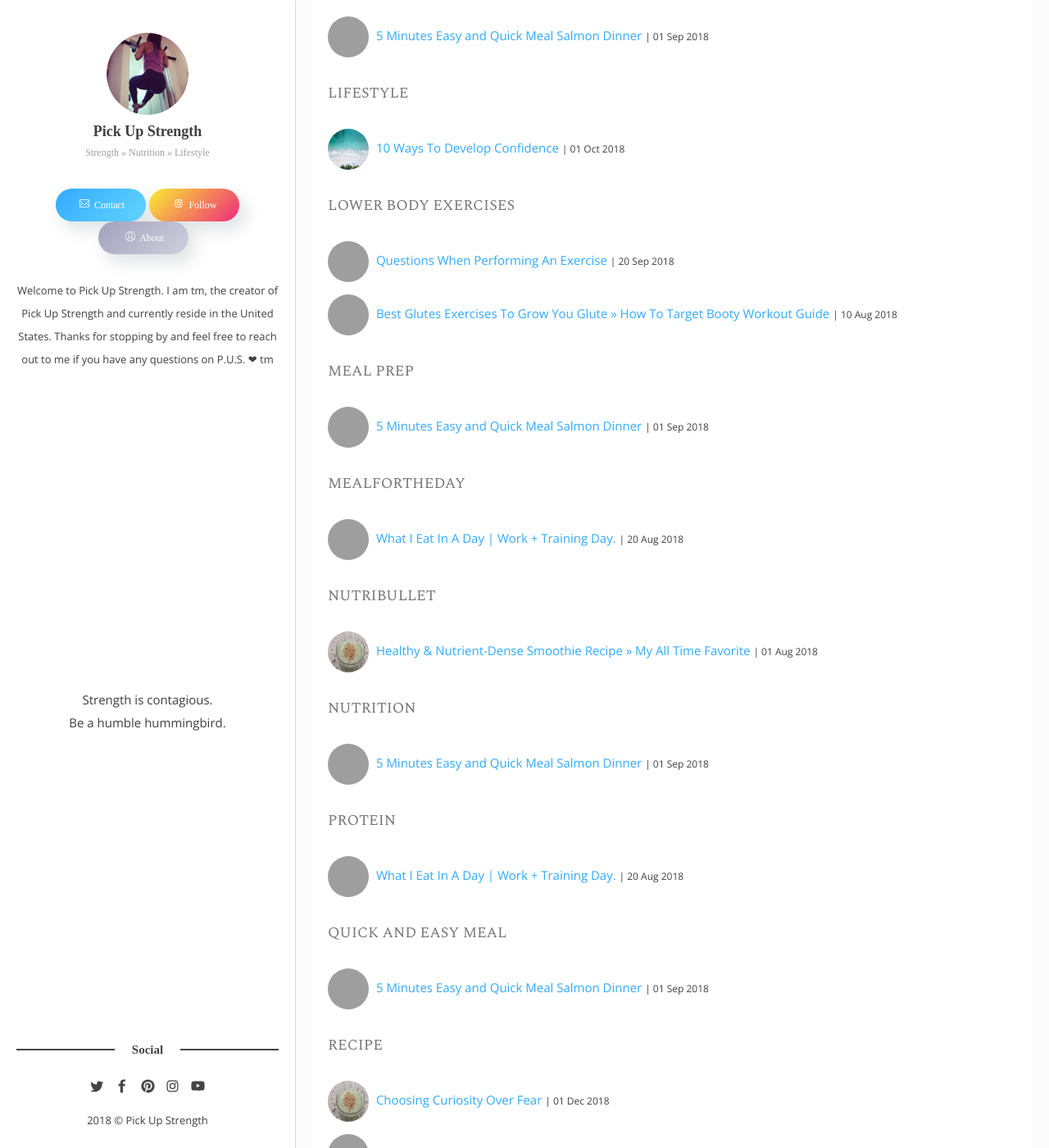
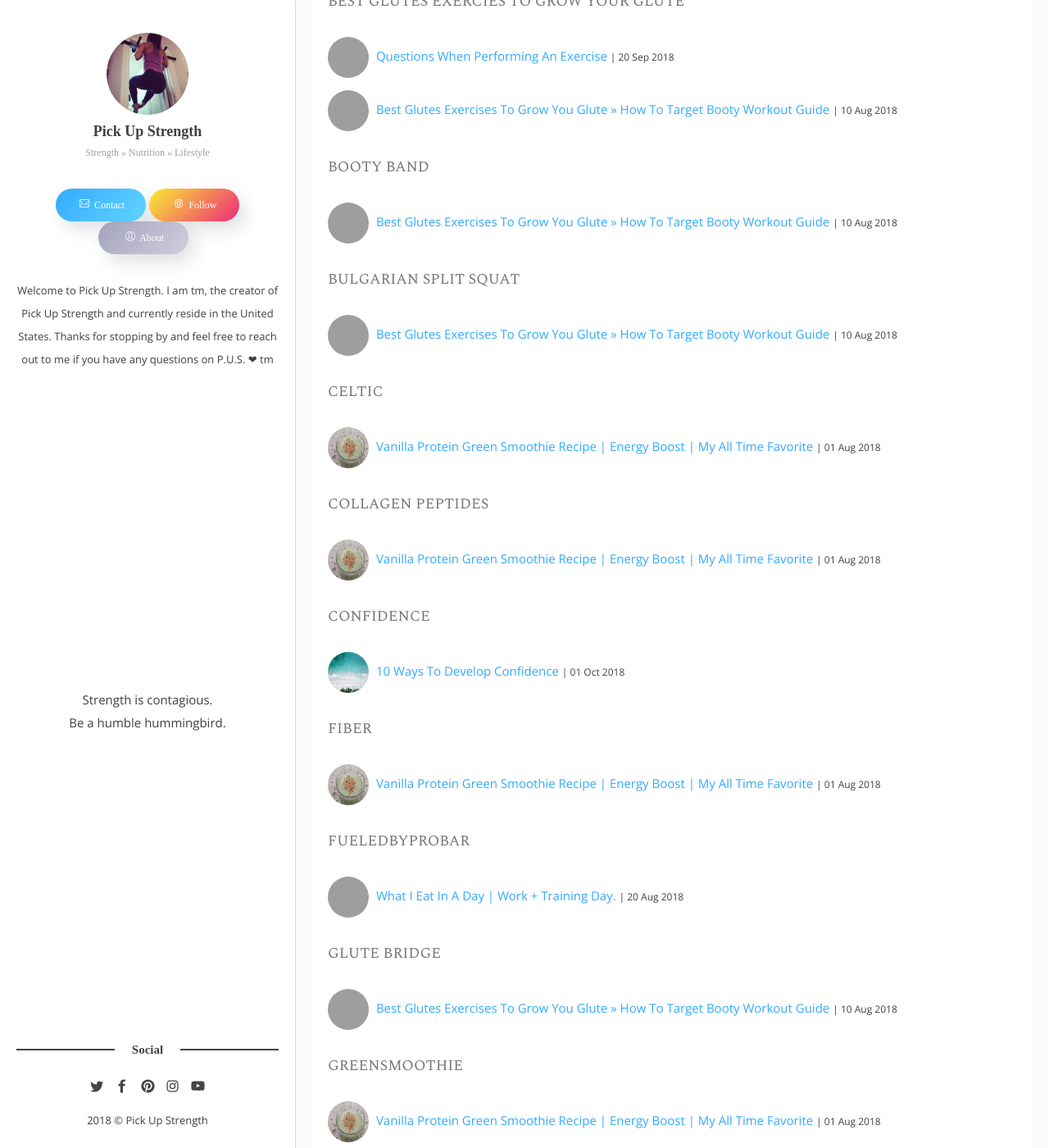
Before and after one commit to teckmonster/pickupstrength, a Jekyll site: the page built from tags.html, in a window 1280 px wide and 1400 px high, scrolled down 940 px. Shown: the whole window at 82% size. Built offline with Jekyll 4.4.1, drawn with Linux system fonts in a browser that asks for light colours; some web fonts are replaced; comment, search, counter and statistics services are not loaded; some of the changed text lies outside the part shown; grey boxes are pictures that could not be loaded.

Commit message:
add tag for index experiment.

```diff
--- a/_posts/2018-08-01-healthy-nutrient-dense-smoothie-recipe.markdown
+++ b/_posts/2018-08-01-healthy-nutrient-dense-smoothie-recipe.markdown
@@ -1,12 +1,12 @@
 ---
 layout: post
-title: "Healthy & Nutrient-Dense Smoothie Recipe » My All Time Favorite"
+title: "Vanilla Protein Green Smoothie Recipe | Energy Boost | My All Time Favorite"
 date: 2018-08-01 20:13:18 +0200
 modified: 2018-08-13 20:13:18 +0200
 image: smoothie-3.jpg
-tags: [smoothie, recipe, nutribullet]
+tags: [smoothie, recipe, nutribullet, greensmoothie, protein, fiber, almond milk, protein powder, MCT oil, celtic, vital protein, collagen peptides]
 categories: nutrition
-description: A well balanced and nutrient dense recipe with macronutrients - protein, healthy fat, and fiber! Depending on your nutrition goals, you can use this recipe and tailor to your needs. The goal is to make sure your smoothie has these macronutrients.
+description: A well balanced and nutrient dense recipe with macronutrients - protein, healthy fat, fiber, and green! Depending on your nutrition goals, you can use this recipe and tailor to your needs. The goal is to make sure your smoothie has these macronutrients.
 
 ---
 I have to share my favorite smoothie recipe with you because it has improved my nutrition, boost my energy level, and protein intake drastically. This smoothie has been my morning fuel for a year now, and it is a well balanced and nutrient dense recipe with macronutrients - protein, healthy fat, and fiber! Depending on your nutrition goals, you can use this recipe and tailor to your needs. The goal is to make sure your smoothie has these macronutrients.
--- a/_posts/2018-08-10-best-glutes-execrises-grow-your-glute-workout-guide.markdown
+++ b/_posts/2018-08-10-best-glutes-execrises-grow-your-glute-workout-guide.markdown
@@ -5,12 +5,10 @@ date: 2018-08-10 20:13:18 +0200
 modified: 2018-08-13 20:13:18 +0200
 image: glute-booty.jpg
 header-img: "images/glute-booty.jpg"
-tags: [best glutes exercies to grow your glute, training programs, lower body exercises]
+tags: [best glutes exercies to grow your glute, training programs, lower body exercises, resistance training, resistance band, booty band, RDL, glute bridge, squat, bulgarian split squat, hip thrusts]
 categories: strength
 description: best glutes exercies to grow your glute
 ---
-
-### The 7 Best Glutes Exercises To Grow You Glute
 
 Here are my favorite exercies to get stronger and improve my lower body physique.
 
```
